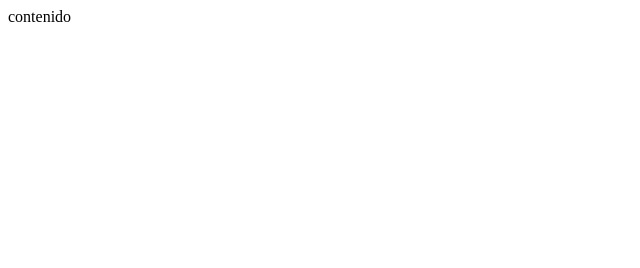
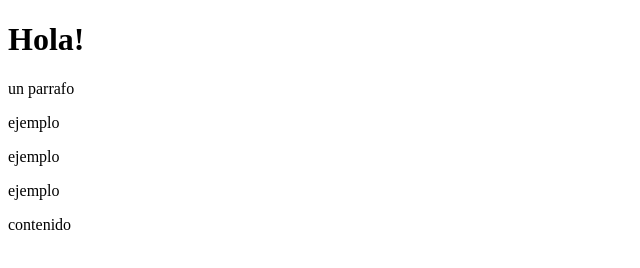
Before and after one commit to Stefcoca/Proyecto_bootstrap, a website: page index.html in a window 1280 px wide. Shown: the whole page, without its empty margins (0-640 px from the left). Drawn offline with Linux system fonts and the light colour scheme.

Commit message:
actualizacion html

```diff
--- a/index.html
+++ b/index.html
@@ -4,7 +4,12 @@
         <meta charset="UTF-8">
         <title>Titulo</title>
     </head>
+    <h1>Hola!</h1>
     <body>
+        <p>un parrafo</p>
+        <p>ejemplo</p>
+        <p>ejemplo</p>
+        <p>ejemplo</p>
         contenido
     </body>
 </html>
```
